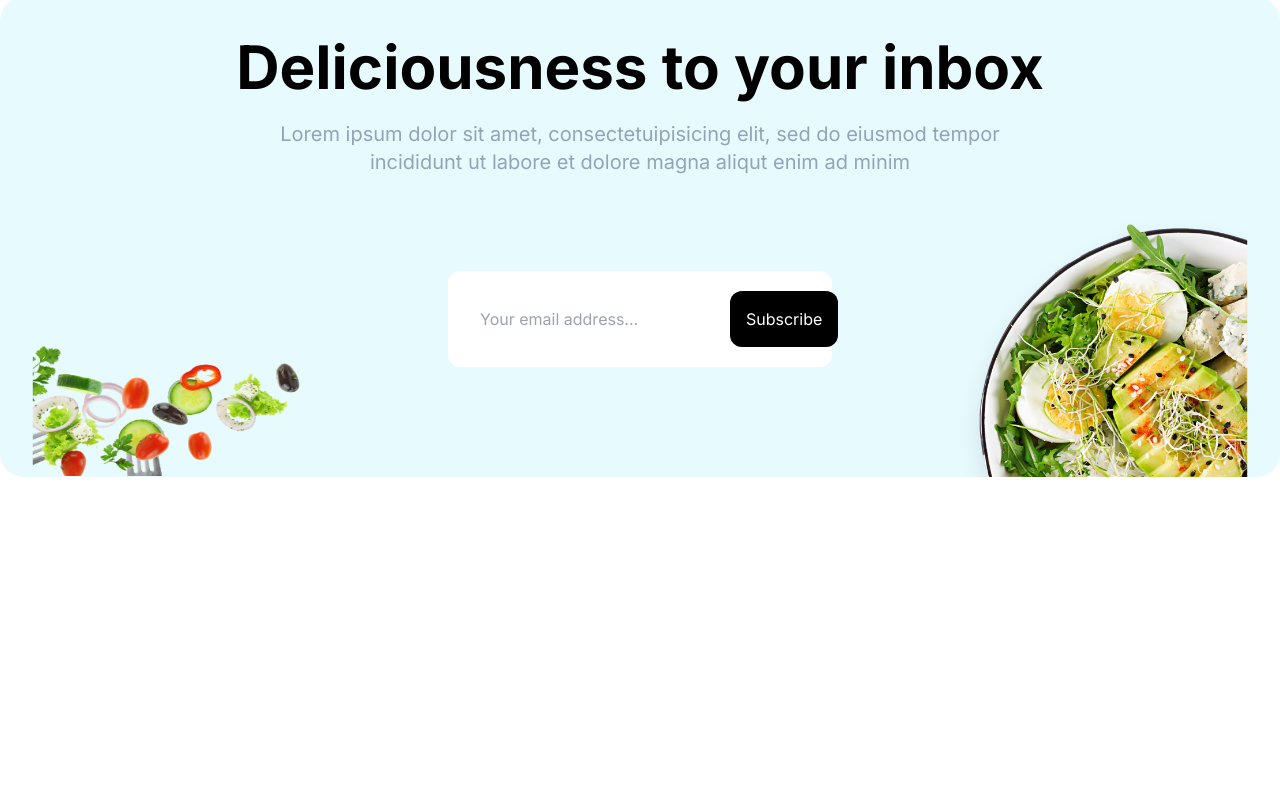
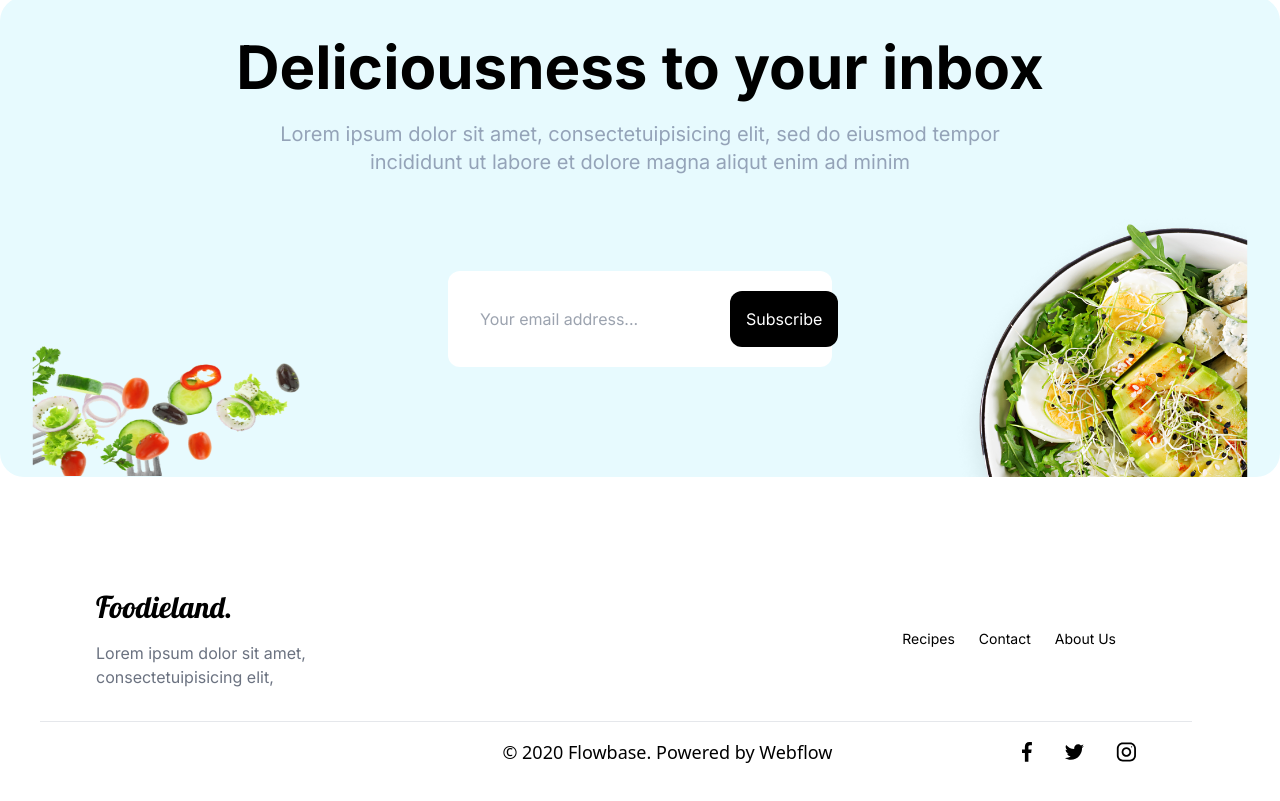
Before and after one commit to MansiKatariya25/Foodieland, a React (Vite) app: page / in a window 1280 px wide. Shown: the part 2553-3354 px from the top of the page. Before the commit the page ends 3030 px from the top, so only its background shows below. Built offline with nearby package versions, Linux system fonts and the light colour scheme; no server answers.

Commit message:
Footer added

```diff
--- a/src/Components/Common/Footer.jsx
+++ b/src/Components/Common/Footer.jsx
@@ -1,26 +1,66 @@
-import React from 'react'
+import React from "react";
 
 function Footer() {
-    return (
-        <div className='w-full h-[60vh] font-Inter flex justify-center '>
-            <div className=' flex flex-col items-center justify-evenly bg-[#E7FAFE] rounded-3xl p-4 overflow-hidden'>
-                <p className='text-6xl font-bold my-4'>Deliciousness to your inbox</p>
-                <p className='text-xl w-[60%] text-center text-slate-400'>Lorem ipsum dolor sit amet, consectetuipisicing elit, sed do eiusmod tempor incididunt ut labore et dolore magna aliqut enim ad minim </p>
+  return (
+    <>
+      <div className="w-full h-[60vh] font-Inter flex justify-center ">
+        <div className=" flex flex-col items-center justify-evenly bg-[#E7FAFE] rounded-3xl p-4 overflow-hidden">
+          <p className="text-6xl font-bold my-4">Deliciousness to your inbox</p>
+          <p className="text-xl w-[60%] text-center text-slate-400">
+            Lorem ipsum dolor sit amet, consectetuipisicing elit, sed do eiusmod
+            tempor incididunt ut labore et dolore magna aliqut enim ad minim{" "}
+          </p>
 
-                <div className='flex items-center'>
-                <img src="./logos/left.png" className='w-[300px] h-[250px] -translate-x-[9vw] translate-y-[4vh]'/>
+          <div className="flex items-center">
+            <img
+              src="./logos/left.png"
+              className="w-[300px] h-[250px] -translate-x-[9vw] translate-y-[4vh]"
+            />
 
-                <div className='bg-white p-4 w-[30vw] rounded-xl h-24 flex items-center justify-between'>
-                    <input type="email" placeholder="Your email address..." className='p-4 rounded-xl outline-none'/>
-                    <button className='bg-black text-white p-4 rounded-xl'>Subscribe</button>
-                </div>
+            <div className="bg-white p-4 w-[30vw] rounded-xl h-24 flex items-center justify-between">
+              <input
+                type="email"
+                placeholder="Your email address..."
+                className="p-4 rounded-xl outline-none"
+              />
+              <button className="bg-black text-white p-4 rounded-xl">
+                Subscribe
+              </button>
+            </div>
 
-                <img src="./logos/right.png" className='w-[300px] h-[270px] translate-x-[9vw] translate-y-[3vh]'/>
-
-                </div>
+            <img
+              src="./logos/right.png"
+              className="w-[300px] h-[270px] translate-x-[9vw] translate-y-[3vh]"
+            />
+          </div>
         </div>
+      </div>
+      <div className="w-full flex justify-between font-Inter p-24">
+        <div className="w-[30vw]">
+          <p className="text-3xl font-Lobster my-4">Foodieland.</p>
+          <p className="text-gray-500">
+            Lorem ipsum dolor sit amet, consectetuipisicing elit,{" "}
+          </p>
         </div>
-    )
+        <div className="w-[70vw] flex justify-end p-14">
+          <ul className="none text-sm flex justify-evenly">
+            <li className="mx-3">Recipes</li>
+            <li className="mx-3">Contact</li>
+            <li className="mx-3">About Us</li>
+          </ul>
+        </div>
+      </div>
+      <hr className="w-[90vw] -mt-20 ml-10"/>
+      <div className="flex justify-between w-[90vw]">
+        <p className="translate-x-[38vw] p-4 text-lg">© 2020 Flowbase. Powered by Webflow</p>
+        <div className="flex ">
+          <img src="./logos/fb.svg" width={"10px"} className="mx-4"/>
+          <img src="./logos/twi.svg" width={"20px"} className="mx-4"/>
+          <img src="./logos/ig.svg" width={"20px"} className="mx-4"/>
+        </div>
+    </div>
+    </>
+  );
 }
 
-export default Footer
+export default Footer;
```
